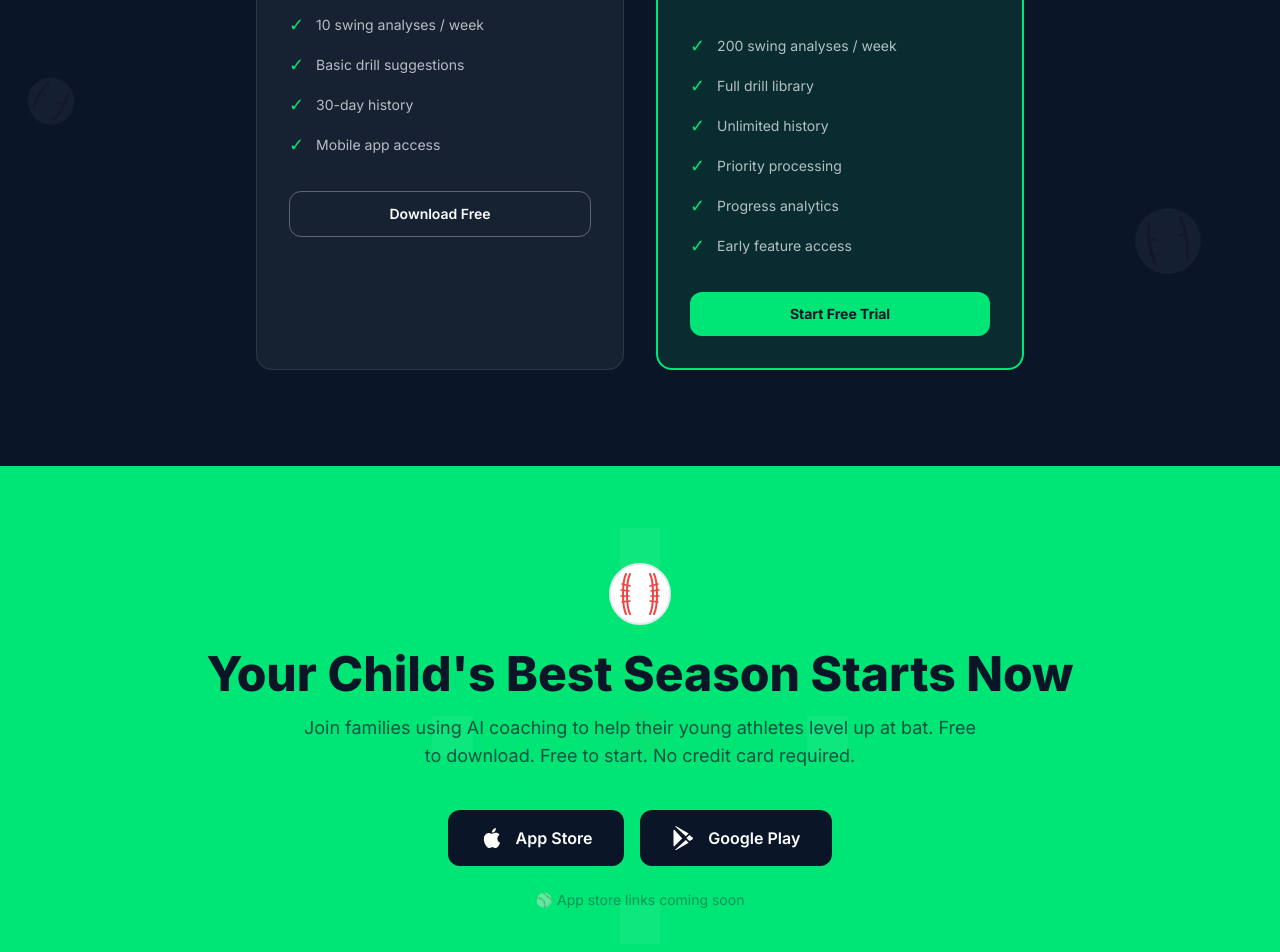
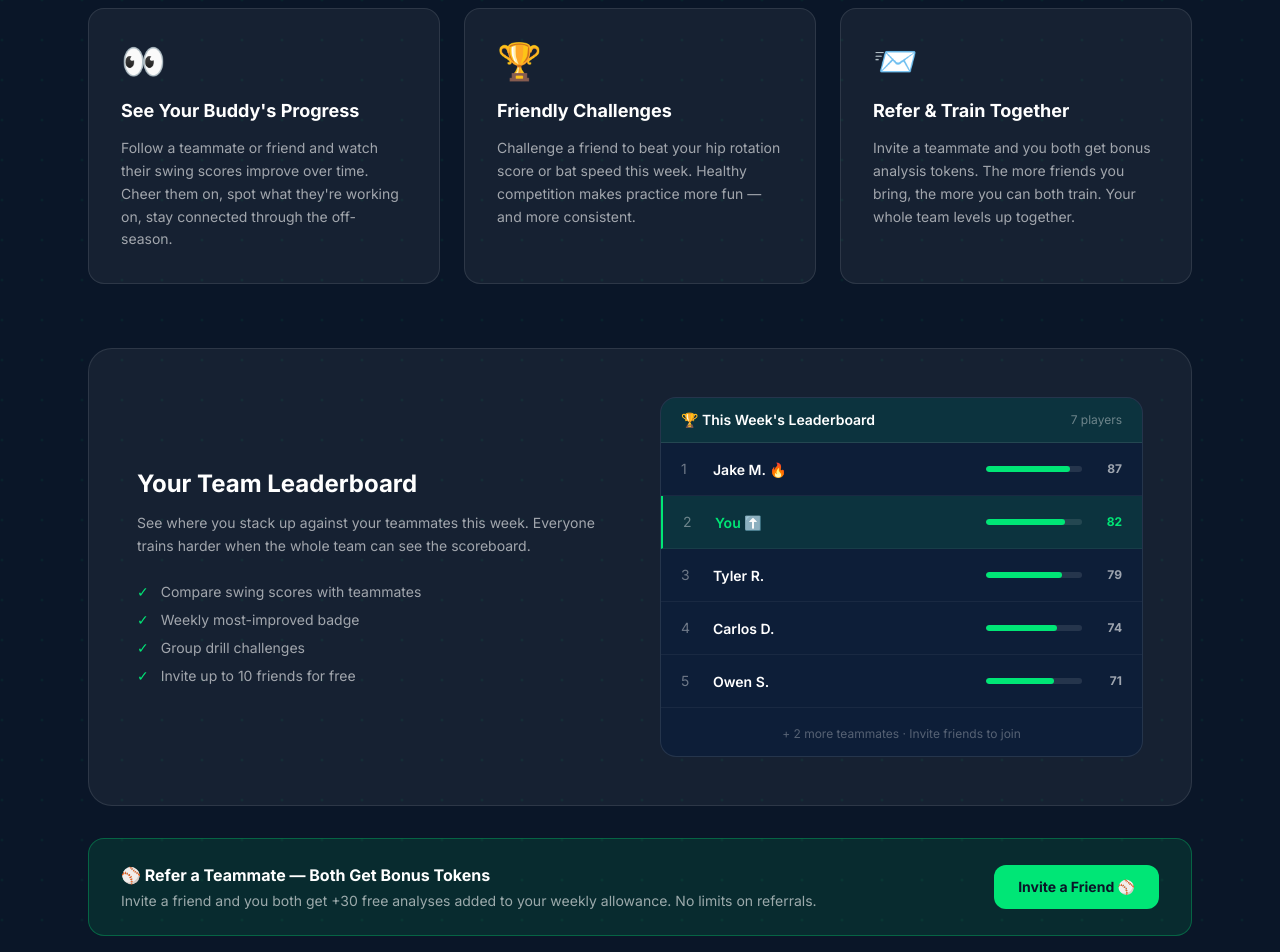
Before and after one commit to developersensforge-create/nextsport-website, a Next.js app: page / in a window 1280 px wide. Shown: the part 4640-5592 px from the top of the page. Built offline with nearby package versions, Linux system fonts and the light colour scheme.

Commit message:
feat: add Sports Buddy / social training section
- See teammate progress, friendly challenges, referral feature
- Team leaderboard UI mockup with weekly scores
- Refer a friend callout (+30 bonus tokens per referral)
- Connects to existing referral system in the app

```diff
--- a/app/page.tsx
+++ b/app/page.tsx
@@ -256,6 +256,143 @@ export default function Home() {
           </div>
         </section>
 
+        {/* ── SPORTS BUDDY ── */}
+        <section className="bg-[#0A1628] py-24 relative overflow-hidden">
+          {/* Faint connecting dots background */}
+          <div className="absolute inset-0 pointer-events-none opacity-5" aria-hidden="true">
+            <svg width="100%" height="100%" xmlns="http://www.w3.org/2000/svg">
+              <defs>
+                <pattern id="dots" x="0" y="0" width="40" height="40" patternUnits="userSpaceOnUse">
+                  <circle cx="2" cy="2" r="1.5" fill="#00E676"/>
+                </pattern>
+              </defs>
+              <rect width="100%" height="100%" fill="url(#dots)"/>
+            </svg>
+          </div>
+
+          <div className="relative max-w-6xl mx-auto px-6">
+            {/* Header */}
+            <div className="text-center mb-16">
+              <div className="inline-flex items-center gap-2 bg-[#00E676]/10 border border-[#00E676]/30 text-[#00E676] text-xs font-semibold px-3 py-1.5 rounded-full mb-6 tracking-wide uppercase">
+                🤝 New Feature
+              </div>
+              <h2 className="text-4xl md:text-5xl font-extrabold text-white mb-4">
+                Train Together.<br />
+                <span className="text-[#00E676]">Even When You&apos;re Apart.</span>
+              </h2>
+              <p className="text-white/60 text-lg max-w-2xl mx-auto">
+                NextSport isn&apos;t just for solo practice. Connect with teammates, challenge your best friend,
+                and cheer each other on — whether you&apos;re at the field or training at home.
+              </p>
+            </div>
+
+            {/* 3 buddy features */}
+            <div className="grid md:grid-cols-3 gap-6 mb-16">
+              {[
+                {
+                  icon: "👀",
+                  title: "See Your Buddy's Progress",
+                  desc: "Follow a teammate or friend and watch their swing scores improve over time. Cheer them on, spot what they're working on, stay connected through the off-season.",
+                },
+                {
+                  icon: "🏆",
+                  title: "Friendly Challenges",
+                  desc: "Challenge a friend to beat your hip rotation score or bat speed this week. Healthy competition makes practice more fun — and more consistent.",
+                },
+                {
+                  icon: "📨",
+                  title: "Refer & Train Together",
+                  desc: "Invite a teammate and you both get bonus analysis tokens. The more friends you bring, the more you can both train. Your whole team levels up together.",
+                },
+              ].map(item => (
+                <div key={item.title} className="bg-white/5 border border-white/10 rounded-2xl p-8 hover:border-[#00E676]/40 hover:bg-white/8 transition-all">
+                  <div className="text-4xl mb-4">{item.icon}</div>
+                  <h3 className="text-lg font-bold text-white mb-3">{item.title}</h3>
+                  <p className="text-white/60 text-sm leading-relaxed">{item.desc}</p>
+                </div>
+              ))}
+            </div>
+
+            {/* Visual: buddy comparison mockup */}
+            <div className="bg-white/5 border border-white/10 rounded-3xl p-8 md:p-12">
+              <div className="grid md:grid-cols-2 gap-10 items-center">
+                <div>
+                  <h3 className="text-2xl font-bold text-white mb-3">Your Team Leaderboard</h3>
+                  <p className="text-white/60 mb-6 text-sm leading-relaxed">
+                    See where you stack up against your teammates this week.
+                    Everyone trains harder when the whole team can see the scoreboard.
+                  </p>
+                  <ul className="space-y-2 text-sm text-white/60">
+                    {[
+                      "Compare swing scores with teammates",
+                      "Weekly most-improved badge",
+                      "Group drill challenges",
+                      "Invite up to 10 friends for free",
+                    ].map(f => (
+                      <li key={f} className="flex items-center gap-3">
+                        <span className="text-[#00E676]">✓</span>{f}
+                      </li>
+                    ))}
+                  </ul>
+                </div>
+
+                {/* Fake leaderboard UI */}
+                <div className="bg-[#0d1e38] rounded-2xl border border-white/10 overflow-hidden">
+                  {/* Header */}
+                  <div className="bg-[#00E676]/10 border-b border-white/10 px-5 py-3 flex items-center justify-between">
+                    <span className="text-white font-semibold text-sm">🏆 This Week&apos;s Leaderboard</span>
+                    <span className="text-white/40 text-xs">7 players</span>
+                  </div>
+                  {/* Rows */}
+                  {[
+                    { rank: "1", name: "Jake M.", score: 87, badge: "🔥", you: false },
+                    { rank: "2", name: "You", score: 82, badge: "⬆️", you: true },
+                    { rank: "3", name: "Tyler R.", score: 79, badge: "", you: false },
+                    { rank: "4", name: "Carlos D.", score: 74, badge: "", you: false },
+                    { rank: "5", name: "Owen S.", score: 71, badge: "", you: false },
+                  ].map(row => (
+                    <div
+                      key={row.name}
+                      className={`flex items-center gap-4 px-5 py-3.5 border-b border-white/5 ${row.you ? "bg-[#00E676]/10 border-l-2 border-l-[#00E676]" : ""}`}
+                    >
+                      <span className="text-white/40 text-sm w-4">{row.rank}</span>
+                      <div className="flex-1">
+                        <span className={`text-sm font-semibold ${row.you ? "text-[#00E676]" : "text-white"}`}>
+                          {row.name} {row.badge}
+                        </span>
+                      </div>
+                      <div className="flex items-center gap-2">
+                        <div className="w-24 h-1.5 bg-white/10 rounded-full overflow-hidden">
+                          <div className="h-full bg-[#00E676] rounded-full" style={{ width: `${row.score}%` }}></div>
+                        </div>
+                        <span className={`text-xs font-bold w-8 text-right ${row.you ? "text-[#00E676]" : "text-white/60"}`}>{row.score}</span>
+                      </div>
+                    </div>
+                  ))}
+                  <div className="px-5 py-3 text-center">
+                    <span className="text-white/30 text-xs">+ 2 more teammates · Invite friends to join</span>
+                  </div>
+                </div>
+
+              </div>
+            </div>
+
+            {/* Referral callout */}
+            <div className="mt-8 bg-[#00E676]/10 border border-[#00E676]/30 rounded-2xl px-8 py-6 flex flex-col sm:flex-row items-center gap-6 justify-between">
+              <div>
+                <p className="text-white font-bold mb-1">⚾ Refer a Teammate — Both Get Bonus Tokens</p>
+                <p className="text-white/60 text-sm">Invite a friend and you both get +30 free analyses added to your weekly allowance. No limits on referrals.</p>
+              </div>
+              <Link
+                href="/download"
+                className="flex-shrink-0 bg-[#00E676] text-[#0A1628] font-bold px-6 py-3 rounded-xl hover:bg-[#00ff88] transition-colors text-sm whitespace-nowrap"
+              >
+                Invite a Friend ⚾
+              </Link>
+            </div>
+          </div>
+        </section>
+
         {/* ── PRICING ── */}
         <section className="bg-[#0A1628] py-24 relative overflow-hidden">
           <BaseballBgPattern />
```
